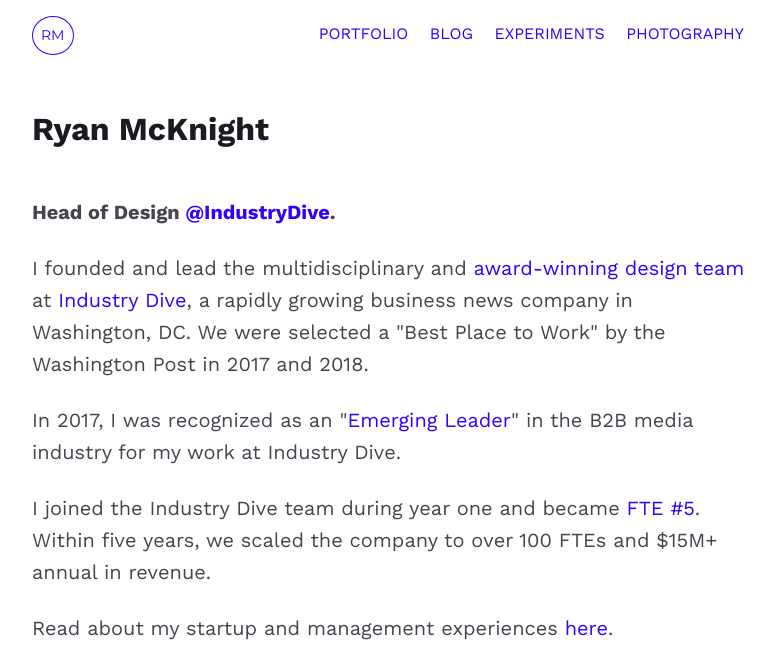
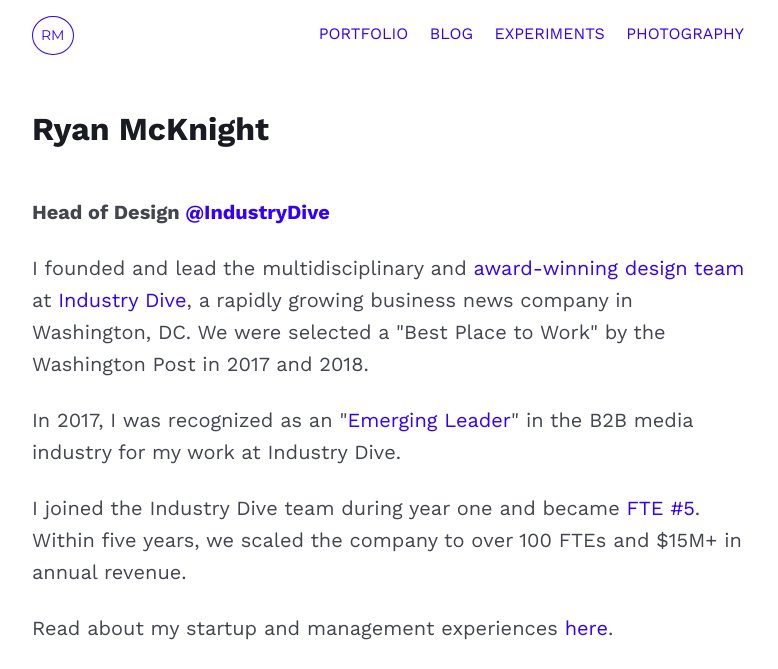
Before and after one commit to mcknightlabs/rtmup, a Jekyll site: the page built from index.html, in a window 1280 px wide. Shown: the top 669 px of the page, without its empty margins (248-1026 px from the left). Built offline with Jekyll 4.4.1, drawn with Linux system fonts in a browser that asks for light colours.

Commit message:
updates home page

```diff
--- a/index.html
+++ b/index.html
@@ -12,13 +12,13 @@
 
 <h1>Ryan McKnight</h1>
 
-<p><strong>Head of Design <a href="https://twitter.com/industrydive">@IndustryDive</a>.</strong></p>
+<p><strong>Head of Design <a href="https://twitter.com/industrydive">@IndustryDive</a></strong></p>
 
 <p>I founded and lead the multidisciplinary and <a href="https://www.industrydive.com/news/post/honoring-industry-dives-award-winning-design-leader/">award-winning</a> <a href="https://design.industrydive.com/">design team</a> at <a href="https://www.industrydive.com/">Industry Dive</a>, a rapidly growing business news company in Washington, DC. We were selected a "Best Place to Work" by the Washington Post in 2017 and 2018.</p>
 
 <p>In 2017, I was recognized as an "<a href="http://www.siia.net/bims/SPECIAL-PROGRAMS/Emerging-Leader-Awards">Emerging Leader</a>" in the B2B media industry for my work at Industry Dive.</p>
 
-<p>I joined the Industry Dive team during year one and became <a href="{{ site.url }}/tech/2018/02/05/startupjob">FTE #5</a>. Within five years, we scaled the company to over 100 FTEs and $15M+ annual in revenue.</p>
+<p>I joined the Industry Dive team during year one and became <a href="{{ site.url }}/tech/2018/02/05/startupjob">FTE #5</a>. Within five years, we scaled the company to over 100 FTEs and $15M+ in annual revenue.</p>
 
 <p>Read about my startup and management experiences <a href="{{ site.url }}/tech-design">here</a>.</p>
 
```
